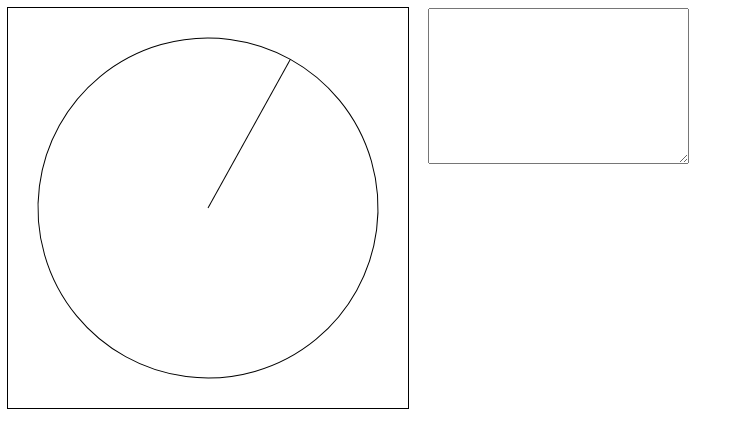
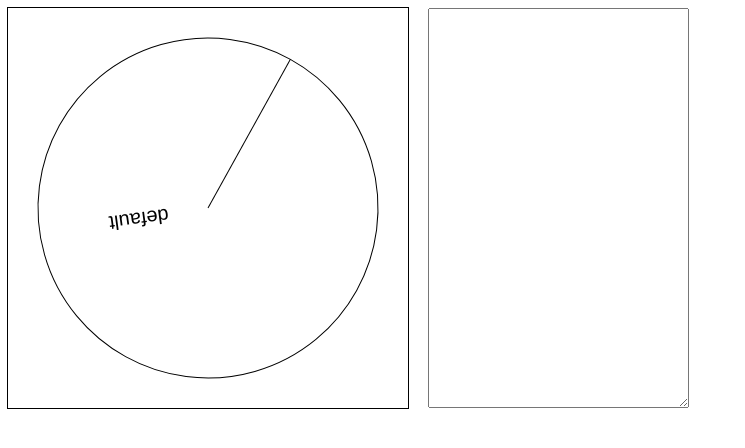
Before and after one commit to davidpozoio/roulette, a website: page src/static/index.html in a window 1280 px wide. Shown: the whole page, without its empty margins (0-745 px from the left). Drawn offline with Linux system fonts and the light colour scheme.

Commit message:
option names added

```diff
--- a/src/static/index.html
+++ b/src/static/index.html
@@ -1,15 +1,14 @@
 <!DOCTYPE html>
 <html lang="en">
   <head>
-    <meta charset="UTF-8">
-    <meta name="viewport" content="width=device-width, initial-scale=1.0">
+    <meta charset="UTF-8" />
+    <meta name="viewport" content="width=device-width, initial-scale=1.0" />
     <title>Document</title>
     <style>
-        #canvas{
-
+      #canvas {
         outline: 1px solid black;
       }
-        .main{
+      .main {
         display: flex;
         gap: 20px;
       }
@@ -18,11 +17,9 @@
   <body>
     <main class="main">
       <canvas id="canvas" width="400" height="400"></canvas>
-        <form action="">
-            <textarea name="" id="" cols="30" rows="10"></textarea>
-        </form>
+      <textarea id="options" cols="30" rows="10"></textarea>
     </main>
 
-    <script type="" src="main.js"></script>
+    <script type="module" src="main.js"></script>
   </body>
 </html>
--- a/src/static/main.js
+++ b/src/static/main.js
@@ -1,41 +1,26 @@
+import { drawRoulette } from "./roulette/roulette.js";
+
 const canvas = document.getElementById("canvas");
 const ctx = canvas.getContext("2d");
 
-function drawLine(degrees, radius) {
-  ctx.beginPath();
-  ctx.lineWidth = 1;
-  ctx.moveTo(0, 0);
-  let angle = (degrees * Math.PI) / 180;
-  ctx.lineTo(radius * Math.cos(angle), radius * Math.sin(angle));
-  ctx.stroke();
-}
+const $options = document.getElementById("options");
+let segments = 1;
+let options = ["default"];
 
-function drawRoulette({
-  ctx,
-  position: { x = 100, y = 100 },
-  radius = 45,
-  rotationDegree = 0,
-  segments = 2,
-}) {
-  //rotate the canvas to make the move of the roulette
-  ctx.translate(x, y);
-  ctx.rotate((rotationDegree * Math.PI) / 180);
-  //draw the circuference
-  ctx.beginPath();
-  ctx.arc(0, 0, radius, 0, 2 * Math.PI);
-  ctx.stroke();
+$options.addEventListener("input", (e) => {
+  const evaluatedOptions = e.target?.value
+    ?.split("\n")
+    ?.filter((el) => !!el)
+    ?.map((el, index) => `${index + 1}.- ${el}`);
 
-  //draw the strokes of each segment
-  const segmentAngle = Math.floor(360 / segments);
-  let angle = segmentAngle;
-  drawLine(0, radius);
-  new Array(segments - 1).fill(0).forEach(() => {
-    drawLine(angle, radius);
-    angle += segmentAngle;
-  });
+  if (evaluatedOptions.length === 0) {
+    options = ["default"];
+  } else {
+    options = evaluatedOptions;
+  }
 
-  ctx.translate(-x, -y);
-}
+  segments = options?.length;
+});
 
 let rotationDegree = 0;
 
@@ -46,7 +31,8 @@ function main() {
     position: { x: 200, y: 200 },
     radius: 170,
     rotationDegree,
-    segments: 1,
+    segments,
+    options,
   });
 
   rotationDegree += 1;
--- /dev/null
+++ b/src/static/roulette/roulette.js
@@ -0,0 +1,63 @@
+export function drawLine({
+  degrees,
+  radius,
+  ctx,
+  optionName,
+  constantDegree = 0,
+}) {
+  ctx.beginPath();
+  ctx.lineWidth = 1;
+  ctx.moveTo(0, 0);
+  let angle = (degrees * Math.PI) / 180;
+  ctx.lineTo(radius * Math.cos(angle), radius * Math.sin(angle));
+  ctx.stroke();
+
+  const myAngle = (degrees * Math.PI) / 180 + constantDegree / 2;
+
+  ctx.rotate(myAngle);
+  ctx.beginPath();
+  ctx.moveTo(0, 0);
+  ctx.font = "20px Arial";
+  ctx.fillText(optionName, 40, 5);
+  ctx.rotate(-myAngle);
+}
+
+export function drawRoulette({
+  ctx,
+  position: { x = 100, y = 100 },
+  radius = 45,
+  rotationDegree = 0,
+  segments = 2,
+  options = [],
+}) {
+  //rotate the canvas to make the move of the roulette
+  ctx.translate(x, y);
+  ctx.rotate((rotationDegree * Math.PI) / 180);
+  //draw the circuference
+  ctx.beginPath();
+  ctx.arc(0, 0, radius, 0, 2 * Math.PI);
+  ctx.stroke();
+
+  //draw the strokes of each segment
+  const segmentAngle = Math.floor(360 / segments);
+  let angle = segmentAngle;
+  drawLine({
+    degrees: 0,
+    radius,
+    ctx,
+    optionName: options?.[0],
+    constantDegree: segmentAngle,
+  });
+  new Array(segments - 1).fill(0).forEach((_, index) => {
+    drawLine({
+      degrees: angle,
+      radius,
+      ctx,
+      optionName: options?.[index + 1],
+      constantDegree: segmentAngle,
+    });
+    angle += segmentAngle;
+  });
+
+  ctx.translate(-x, -y);
+}
```
Lines whose indentation alone changed are shown as unchanged.
